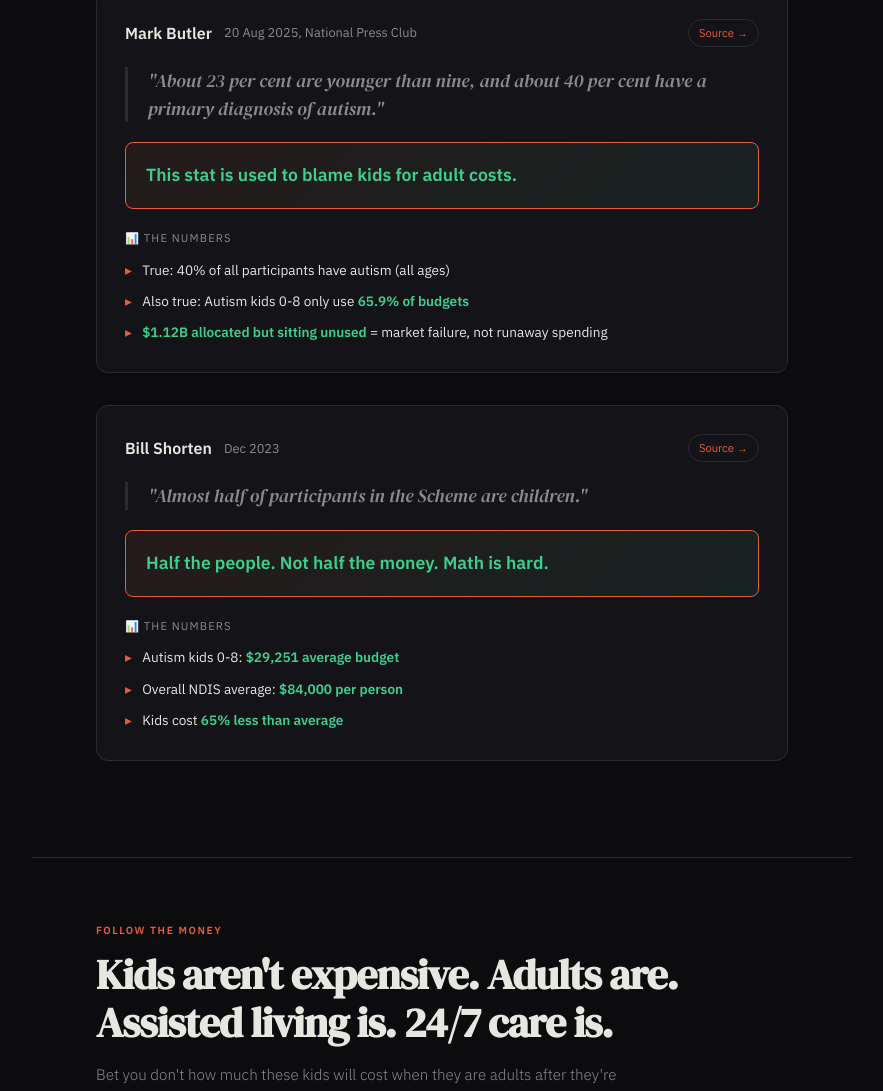
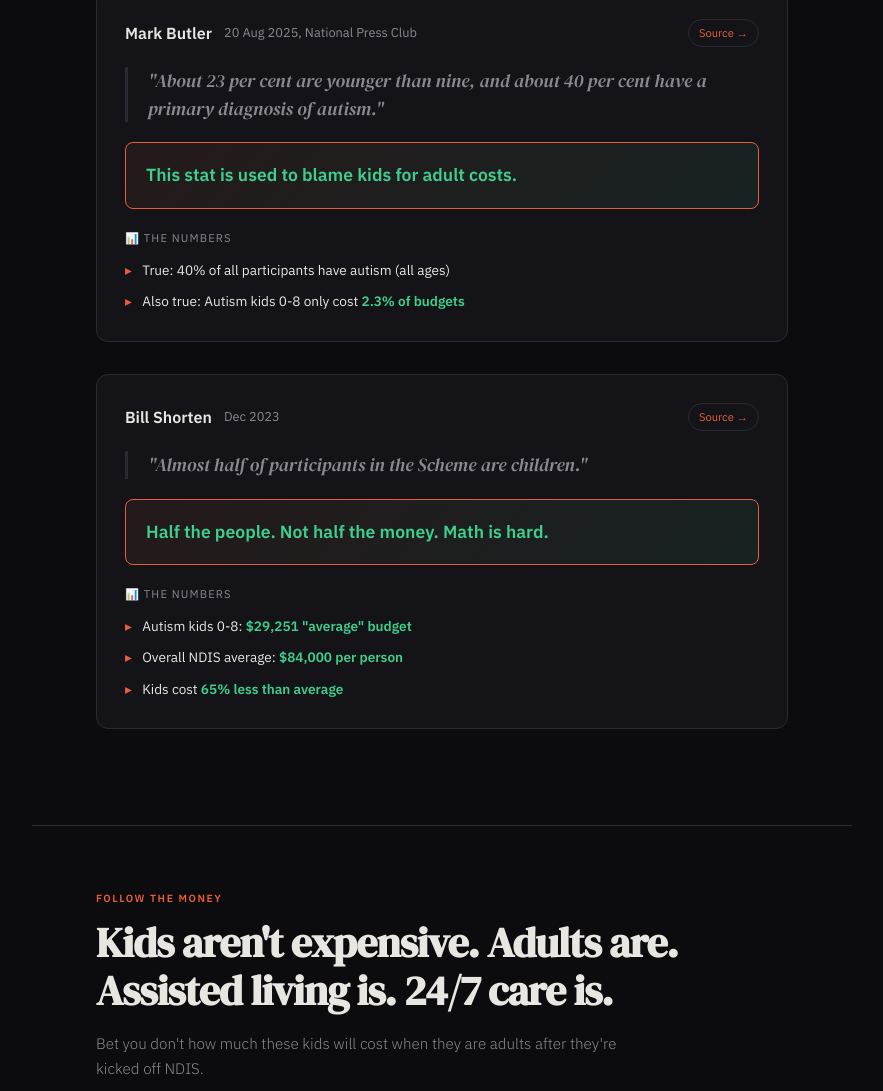
Before and after one commit to accidentallycorrect/chaoticgoodstats, a plain HTML site: page index.html in a window 1280 px wide. Shown: the part 2956-4047 px from the top of the page, without its empty margins (198-1081 px from the left). Drawn offline with Linux system fonts and the light colour scheme.

```diff
--- a/index.html
+++ b/index.html
@@ -715,11 +715,7 @@
         </li>
         <li class="receipt-item">
           <span class="receipt-bullet">▸</span>
-          <span>Also true: Autism kids 0-8 only use <span class="receipt-highlight">65.9% of budgets</span></span>
-        </li>
-        <li class="receipt-item">
-          <span class="receipt-bullet">▸</span>
-          <span><span class="receipt-highlight">$1.12B allocated but sitting unused</span> = market failure, not runaway spending</span>
+          <span>Also true: Autism kids 0-8 only cost <span class="receipt-highlight">2.3% of budgets</span></span>
         </li>
       </ul>
     </div>
@@ -742,7 +738,7 @@
       <ul class="receipt-list">
         <li class="receipt-item">
           <span class="receipt-bullet">▸</span>
-          <span>Autism kids 0-8: <span class="receipt-highlight">$29,251 average budget</span></span>
+          <span>Autism kids 0-8: <span class="receipt-highlight">$29,251 "average" budget</span></span>
         </li>
         <li class="receipt-item">
           <span class="receipt-bullet">▸</span>
```
